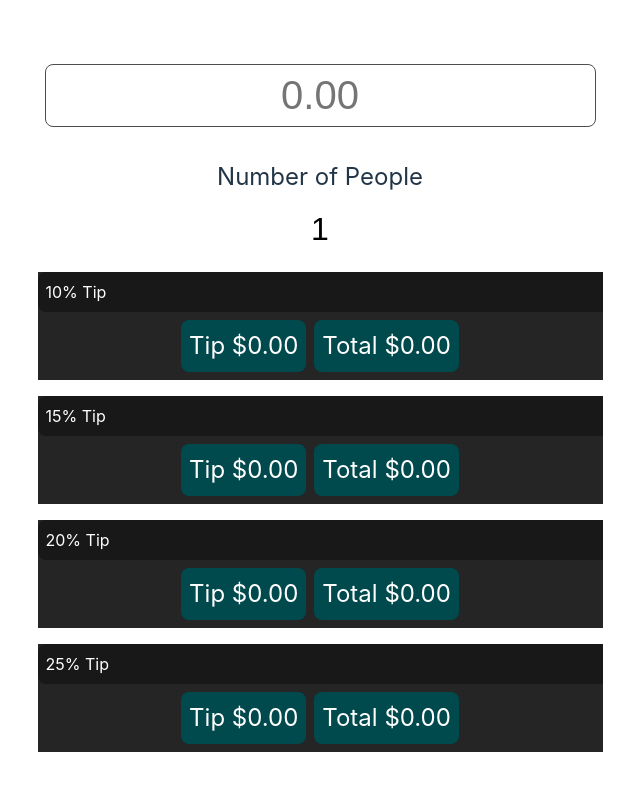
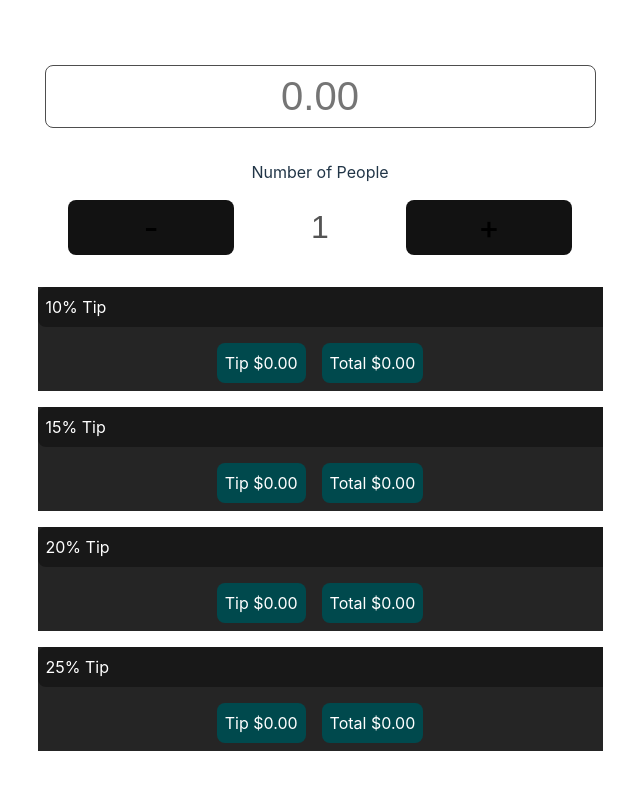
Before and after one commit to pixelsoul/tipsy, a Vue app: page / in a window 1280 px wide. Shown: the top 790 px of the page, without its empty margins (320-960 px from the left). Built offline with nearby package versions, Linux system fonts and the light colour scheme.

Commit message:
Changed BillDivide comp, and some style changes

```diff
--- a/index.html
+++ b/index.html
@@ -3,8 +3,11 @@
     <head>
         <meta charset="UTF-8" />
         <link rel="icon" type="image/svg+xml" href="/vite.svg" />
-    <meta name="viewport" content="width=device-width, initial-scale=1.0" />
-    <title>Vite + Vue</title>
+        <meta
+            name="viewport"
+            content="width=device-width, initial-scale=1.0"
+        />
+        <title>Tipsy</title>
     </head>
     <body>
         <div id="app"></div>
--- a/src/App.vue
+++ b/src/App.vue
@@ -24,6 +24,15 @@ const updateBillDivide = (value) => {
             :billDivide="billDivide"
             @update:billDivide="updateBillDivide"
         />
+        <!-- if billDivide > 1 then show bill per person -->
+        <Transition name="slide-fade">
+            <div v-if="billDivide > 1" class="bill-per-person">
+                <div class="bill-per-person__label">Bill Per Person</div>
+                <div class="bill-per-person__amount">
+                    ${{ (bill / billDivide).toFixed(2) }}
+                </div>
+            </div>
+        </Transition>
         <Tip :bill="bill / billDivide" :tipPercent="10" />
         <Tip :bill="bill / billDivide" :tipPercent="15" />
         <Tip :bill="bill / billDivide" :tipPercent="20" />
@@ -31,4 +40,18 @@ const updateBillDivide = (value) => {
     </div>
 </template>
 
-<style scoped></style>
+<style scoped>
+.slide-fade-enter-active {
+    transition: all 0.3s ease-out;
+}
+
+.slide-fade-leave-active {
+    transition: all 0.4s cubic-bezier(1, 0.5, 0.8, 1);
+}
+
+.slide-fade-enter-from,
+.slide-fade-leave-to {
+    transform: translateY(20px);
+    opacity: 0;
+}
+</style>
--- a/src/components/BillDivide.vue
+++ b/src/components/BillDivide.vue
@@ -3,31 +3,50 @@ import { ref, watch } from "vue";
 
 const billDivide = ref(1);
 
+const emits = defineEmits(["update:billDivide"]);
+
 watch(
     () => billDivide.value,
-    (newValue) => {
+    (newValue, oldValue) => {
         if (newValue < 1) {
             billDivide.value = 1;
         }
     }
 );
 
-const emits = defineEmits(["update:bill", "update:billDivide"]);
+const updateBillDivide = (value) => {
+    value < 1
+        ? (value = 1)
+        : ((billDivide.value = value), emits("update:billDivide", value));
+};
 </script>
 
 <template>
     <div class="bill-divide">
+        <div class="bill-divide__label">
+            <label for="bill-divide">Number of People</label>
+        </div>
         <div class="bill-divide__divide">
-            <label for="bill-divide">Number of People</label>
+            <button
+                class="bill-divide__button"
+                @click="updateBillDivide(billDivide - 1)"
+            >
+                -
+            </button>
             <input
                 id="bill-divide"
                 type="number"
                 v-model="billDivide"
-                @input="
-                    $emit('update:billDivide', Number($event.target.value))
-                "
+                @input="updateBillDivide(Number($event.target.value))"
                 placeholder="1"
+                disabled
             />
+            <button
+                class="bill-divide__button"
+                @click="updateBillDivide(billDivide + 1)"
+            >
+                +
+            </button>
         </div>
     </div>
 </template>
@@ -38,12 +57,26 @@ const emits = defineEmits(["update:bill", "update:billDivide"]);
     flex-direction: column;
     align-items: center;
     justify-content: center;
-    margin: 1rem;
+    margin: 0rem;
+}
+
+.bill-divide__button {
+    font-size: 2rem;
+    padding: 0.5rem;
+    border: 0px solid #ccc;
+    border-radius: 0.5rem;
+    text-align: center;
+    width: 100%;
+    background-color: #121212;
+}
+
+.bill-divide__button:focus {
+    outline: none;
 }
 
 .bill-divide__divide {
     display: flex;
-    flex-direction: column;
+    flex-direction: row;
     align-items: center;
     justify-content: center;
     margin: 1rem;
@@ -73,32 +106,4 @@ const emits = defineEmits(["update:bill", "update:billDivide"]);
     -webkit-appearance: none;
     margin: 0;
 }
-
-@media (min-width: 768px) {
-    .bill-divide {
-        flex-direction: row;
-    }
-
-    .bill-divide__divide {
-        margin: 0 1rem;
-    }
-}
-
-@media (min-width: 1024px) {
-    .bill-divide {
-        flex-direction: column;
-    }
-}
-
-@media (min-width: 1440px) {
-    .bill-divide {
-        flex-direction: row;
-    }
-}
-
-@media (min-width: 2560px) {
-    .bill-divide {
-        flex-direction: column;
-    }
-}
 </style>
--- a/src/components/TipAmount.vue
+++ b/src/components/TipAmount.vue
@@ -58,23 +58,15 @@ const total = computed(() => {
 
 .tip-amount__data {
     display: flex;
-    flex-direction: column;
-    align-items: center;
+    flex-direction: row;
+    align-items: start;
     justify-content: center;
 }
 
-.tip-amount__tip-amount {
-    font-size: 1.5rem;
-    margin-bottom: 0.5rem;
-    background-color: #00494d;
-    color: #fff;
-    padding: 0.5rem;
-    border-radius: 0.5rem;
-}
-
+.tip-amount__tip-amount,
 .tip-amount__total {
-    font-size: 1.5rem;
-    margin-bottom: 0.5rem;
+    font-size: 1rem;
+    margin: 0.5rem;
     background-color: #00494d;
     color: #fff;
     padding: 0.5rem;
```
Lines whose indentation alone changed are shown as unchanged.
